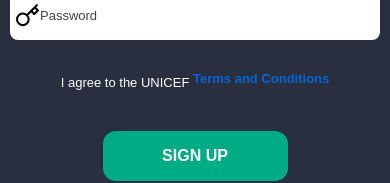
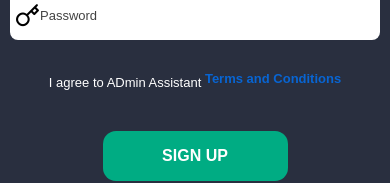
Before and after one commit to tranthaituananh/ADmin_Assistant, a React Native app: screen /SignUp in a window 390 px wide. Shown: the part 355-538 px from the top of the page. Built offline with nearby package versions, Linux system fonts and the light colour scheme.

Commit message:
edit UNICEF -> ADmin Assistant [SignUp.js]

```diff
--- a/src/screens/SignUp.js
+++ b/src/screens/SignUp.js
@@ -57,7 +57,7 @@
       </View>
 
       <View style = {styles.forgotPassView}>
-        <Text style={styles.questionText}>I agree to the UNICEF</Text>
+        <Text style={styles.questionText}>I agree to ADmin Assistant</Text>
         <TouchableOpacity>
             <Text style = {styles.onClickText}> Terms and Conditions</Text>
           </TouchableOpacity>
```
